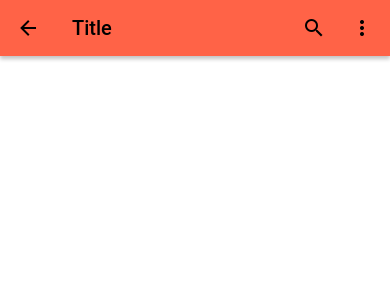
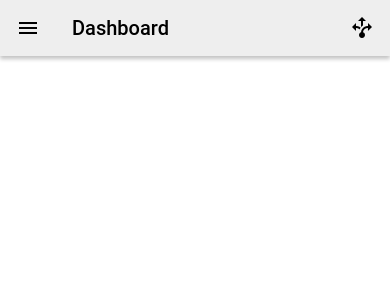
Before and after one commit to rishi003/learn-more-ui, a React Native app: screen / in a window 390 px wide. Shown: the top 300 px of the page. Built offline with nearby package versions, Linux system fonts and the light colour scheme.

Commit message:
implemented dashboard screen basic

```diff
--- a/App.js
+++ b/App.js
@@ -6,10 +6,13 @@ import MyComponent from "./components/appbar";
 
 const theme = {
   ...DefaultTheme,
+  dark: false,
+  roundness: 2,
   colors: {
     ...DefaultTheme.colors,
-    primary: "tomato",
-    accent: "yellow",
+    primary: "#EEEEEE",
+    accent: "#39464F",
+    background: "#FFFFFF",
   },
 };
 
--- a/components/appbar.jsx
+++ b/components/appbar.jsx
@@ -6,10 +6,9 @@ const MORE_ICON = Platform.OS === "ios" ? "dots-horizontal" : "dots-vertical";
 
 const MyComponent = () => (
   <Appbar.Header>
-    <Appbar.BackAction onPress={() => {}} />
-    <Appbar.Content title="Title" />
-    <Appbar.Action icon="magnify" onPress={() => {}} />
-    <Appbar.Action icon={MORE_ICON} onPress={() => {}} />
+    <Appbar.Action icon="menu" onPress={() => {}} />
+    <Appbar.Content title="Dashboard" />
+    <Appbar.Action icon="arrow-decision" onPress={() => {}} />
   </Appbar.Header>
 );
 
```
